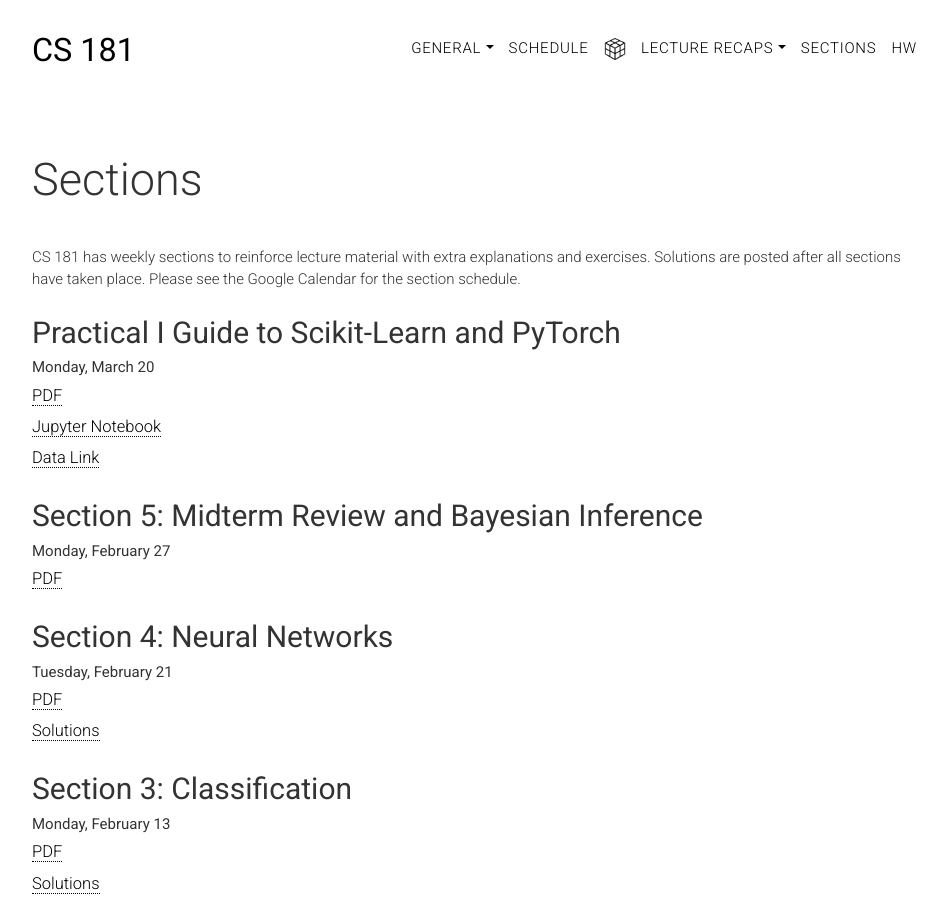
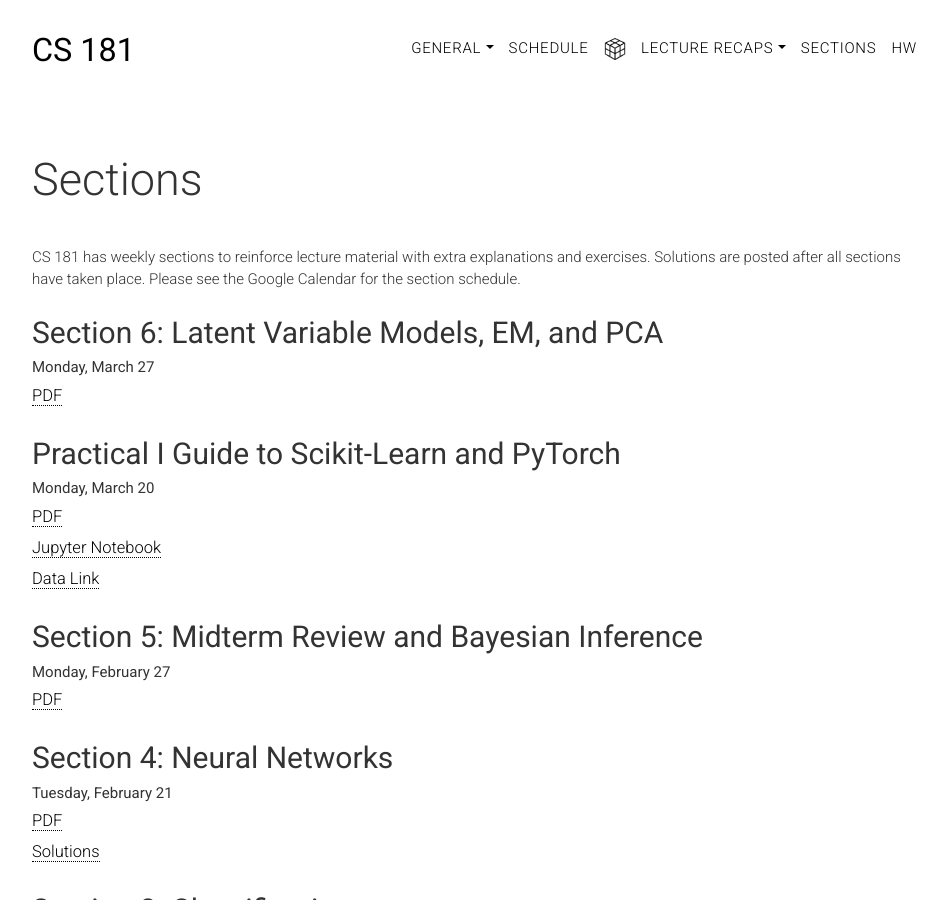
Before and after one commit to harvard-ml-courses/cs181-web, a Jekyll site: the page built from sections.html, in a window 1280 px wide and 900 px high. Shown: the whole window, without its empty margins (158-1105 px from the left). Built offline with Jekyll 4.4.1, drawn with Linux system fonts in a browser that asks for light colours.

Commit message:
Add section 6; PCA/EM

```diff
--- a/sections.html
+++ b/sections.html
@@ -23,6 +23,11 @@
                 <li> Anna (Beyond 181): Friday 1-2pm @ SEC 1.316 Seminar Room</li>
             </ul>-->
         </p>
+        <h2 class="title" id="sec5">Section 6: Latent Variable Models, EM, and PCA</h2>
+        <p class="head-subtitle">Monday, March 27</p>
+        <ul class="lists">
+            <li><a href="sections/sec06-cluster/pca_em.pdf" target="_blank">PDF</a></li>
+        </ul>
 
         <h2 class="title" id="practical">Practical I Guide to Scikit-Learn and PyTorch</h2>
         <p class="head-subtitle">Monday, March 20</p>
```
Also changed, not shown: 1 other file.
